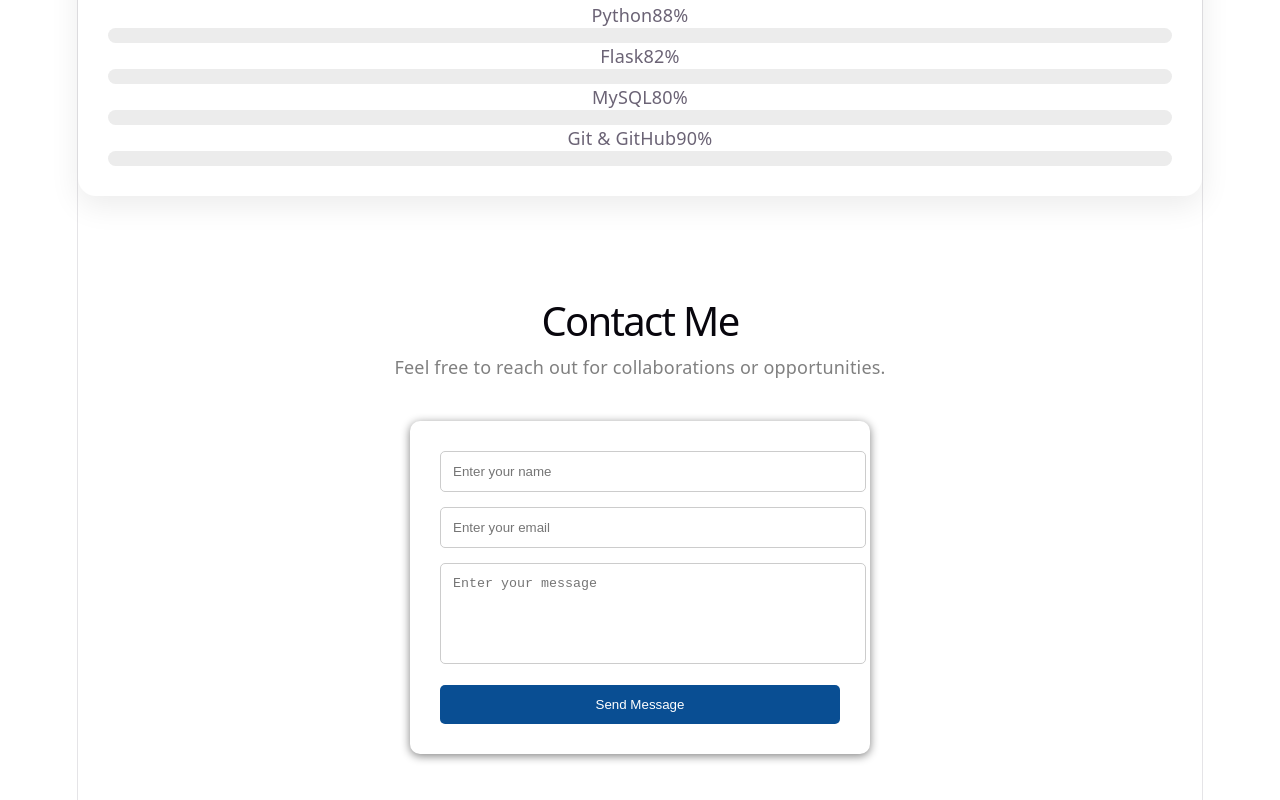
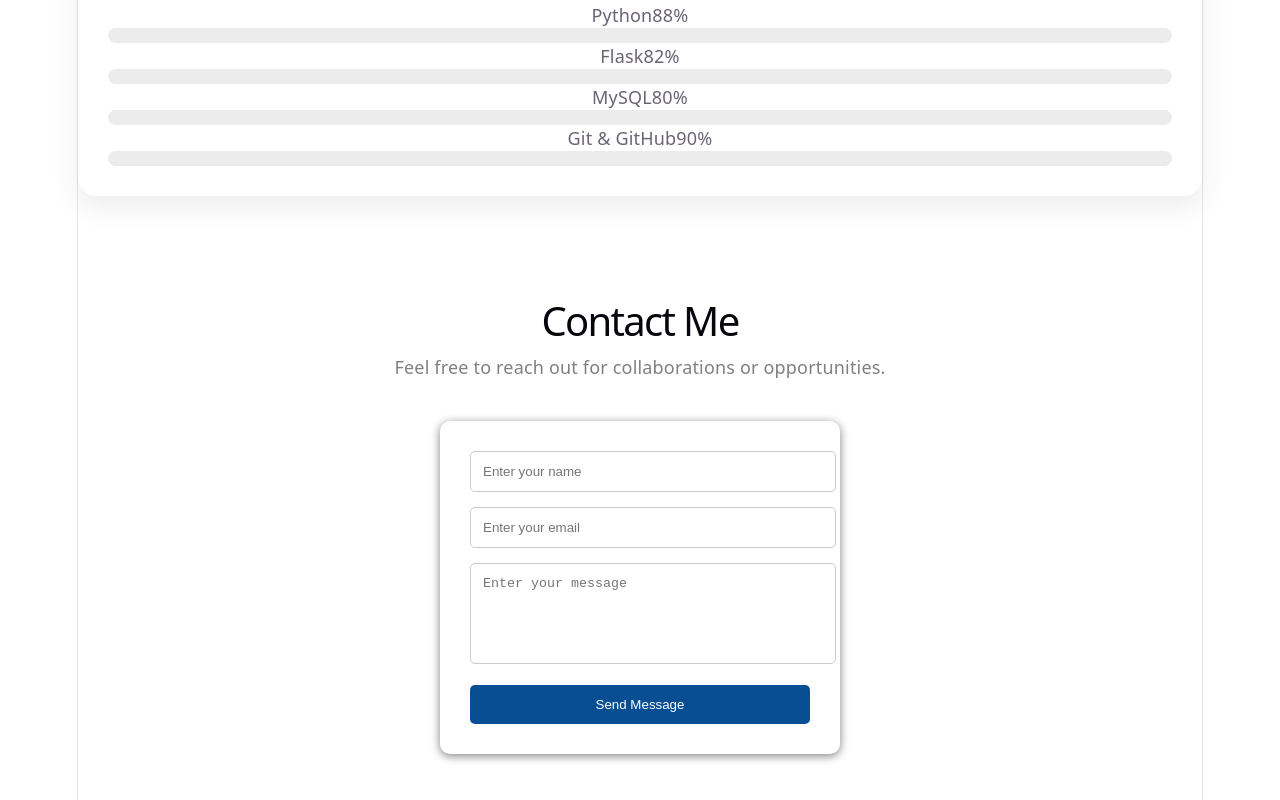
Before and after one commit to Aryama10/portfolio, a React (Vite) app: page / in a window 1280 px wide. Shown: the part 4569-5369 px from the top of the page. Built offline with nearby package versions, Linux system fonts and the light colour scheme.

Commit message:
Update Contact.jsx

```diff
--- a/src/components/Contact.jsx
+++ b/src/components/Contact.jsx
@@ -27,11 +27,13 @@ function Contact() {
 
       <div
         style={{
-          width: "400px",
+          width: "100%",
+          maxWidth: "400px",
           margin: "auto",
           padding: "30px",
           borderRadius: "10px",
-          boxShadow: "0px 2px 10px gray"
+          boxShadow: "0px 2px 10px gray",
+          boxSizing: "border-box"
         }}
       >
         <input
@@ -69,7 +71,7 @@ function Contact() {
             border: "1px solid #ccc",
             resize: "none"
           }}
-        ></textarea>
+        />
 
         <button
           style={{
@@ -86,7 +88,7 @@ function Contact() {
         </button>
       </div>
     </section>
-  );
+  )
 }
 
 export default Contact;
```
